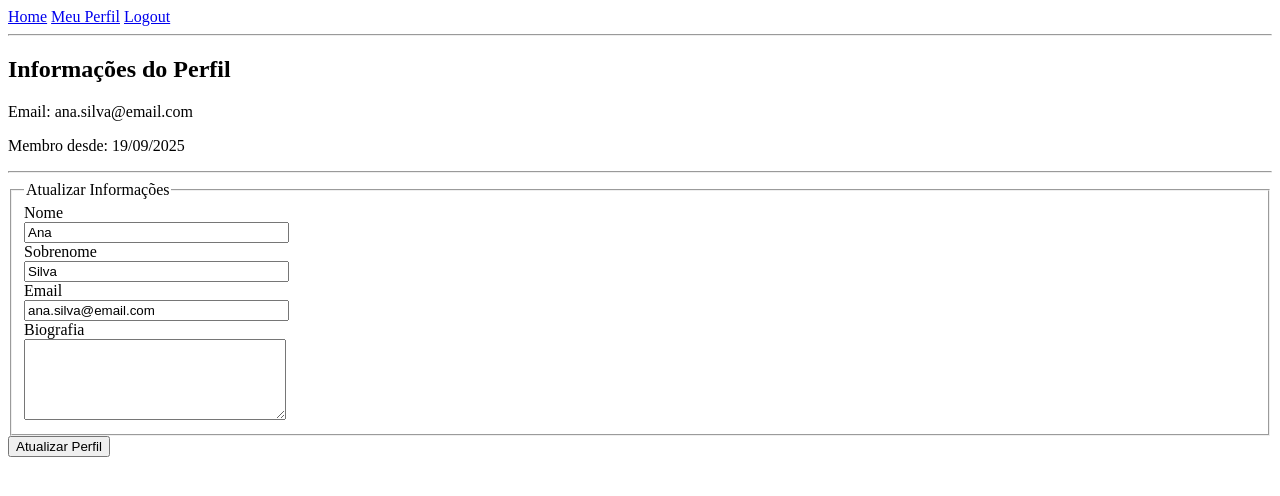
After one commit to roberto16477/DevWeb2, a Flask app: page /perfil in a window 1280 px wide. The commit adds this page. Shown: the top 496 px of the page. Run offline with Flask 3, Linux system fonts and the light colour scheme; a user stored in the database is signed in.

Commit message:
up atualiza perfil

```diff
--- a/forms.py
+++ b/forms.py
@@ -3,6 +3,7 @@ from wtforms import StringField, PasswordField, SubmitField, TextAreaField
 from wtforms.validators import DataRequired, Length, Email, EqualTo, ValidationError
 from models import User
 from wtforms import BooleanField
+from flask_login import current_user
 
 class RegistrationForm(FlaskForm):
     nome = StringField('Nome',
@@ -27,3 +28,20 @@ class LoginForm(FlaskForm):
     senha = PasswordField('Senha', validators=[DataRequired()])
     lembrar_me = BooleanField('Lembrar-me')
     submit = SubmitField('Login')
+
+class UpdateProfileForm(FlaskForm):
+    nome = StringField('Nome',
+                           validators=[DataRequired(), Length(min=2, max=20)])
+    sobrenome = StringField('Sobrenome',
+                           validators=[DataRequired(), Length(min=2, max=20)])
+    email = StringField('Email',
+                        validators=[DataRequired(), Email()])
+    biografia = TextAreaField('Biografia')
+    submit = SubmitField('Atualizar Perfil')
+
+    # Validação para permitir que o usuário mantenha seu email atual
+    def validate_email(self, email):
+        if email.data != current_user.email:
+            user = User.query.filter_by(email=email.data).first()
+            if user:
+                raise ValidationError('Este email já está em uso. Por favor, escolha outro.')
--- a/routes.py
+++ b/routes.py
@@ -4,7 +4,7 @@ from main import app
 from database import db
 from models import User, Post
 from flask_login import login_user, current_user, logout_user, login_required
-from forms import RegistrationForm, LoginForm
+from forms import RegistrationForm, LoginForm, UpdateProfileForm
 
 
 #rotas
@@ -77,3 +77,23 @@ def login():
 def logout():
     logout_user()
     return redirect(url_for('homepage'))
+
+@app.route("/perfil", methods=['GET', 'POST'])
+@login_required # Protege a rota, só usuários logados podem acessar
+def perfil():
+    form = UpdateProfileForm()
+    # Se o formulário for enviado e validado
+    if form.validate_on_submit():
+        current_user.nome = form.nome.data
+        current_user.sobrenome = form.sobrenome.data
+        current_user.email = form.email.data
+        current_user.biografia = form.biografia.data
+        db.session.commit()
+        return redirect(url_for('perfil'))
+    # Se for a primeira vez que a página é carregada
+    elif request.method == 'GET':
+        form.nome.data = current_user.nome
+        form.sobrenome.data = current_user.sobrenome
+        form.email.data = current_user.email
+        form.biografia.data = current_user.biografia
+    return render_template('perfil.html', title='Meu Perfil', form=form)
--- a/templates/homepage.html
+++ b/templates/homepage.html
@@ -9,6 +9,7 @@
     <header>
         <a href="{{ url_for('homepage') }}">Home</a>
         {% if current_user.is_authenticated %}
+        <a href="{{ url_for('perfil') }}">Meu Perfil</a>
             <a href="{{ url_for('logout') }}">Logout</a>
         {% else %}
             <a href="{{ url_for('login') }}">Login</a>
--- /dev/null
+++ b/templates/perfil.html
@@ -0,0 +1,51 @@
+<!DOCTYPE html>
+<html lang="pt-br">
+<head>
+    <meta charset="UTF-8">
+    <title>{{ title }}</title>
+</head>
+<body>
+    <header>
+        <a href="{{ url_for('homepage') }}">Home</a>
+        <a href="{{ url_for('perfil') }}">Meu Perfil</a>
+        <a href="{{ url_for('logout') }}">Logout</a>
+        <hr>
+    </header>
+
+    <main>
+        <div>
+            <h2>Informações do Perfil</h2>
+            <p>Email: {{ current_user.email }}</p>
+            <p>Membro desde: {{ current_user.data_registro.strftime('%d/%m/%Y') }}</p>
+        </div>
+
+        <hr>
+
+        <form method="POST" action="">
+            {{ form.hidden_tag() }}
+            <fieldset>
+                <legend>Atualizar Informações</legend>
+                <div>
+                    {{ form.nome.label }}<br>
+                    {{ form.nome(size=30) }}
+                </div>
+                <div>
+                    {{ form.sobrenome.label }}<br>
+                    {{ form.sobrenome(size=30) }}
+                </div>
+                <div>
+                    {{ form.email.label }}<br>
+                    {{ form.email(size=30) }}
+                </div>
+                <div>
+                    {{ form.biografia.label }}<br>
+                    {{ form.biografia(rows=5, cols=30) }}
+                </div>
+            </fieldset>
+            <div>
+                {{ form.submit() }}
+            </div>
+        </form>
+    </main>
+</body>
+</html>
```
Also changed, not shown: instance/blog.db.
